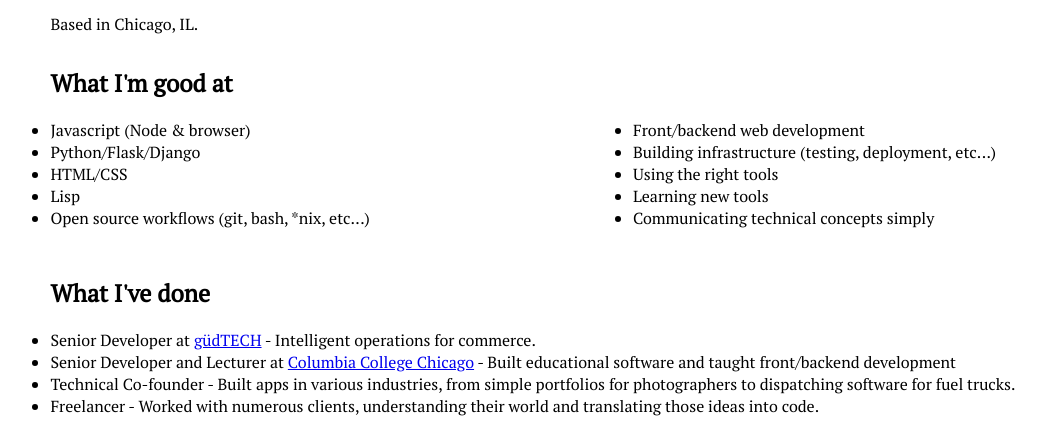
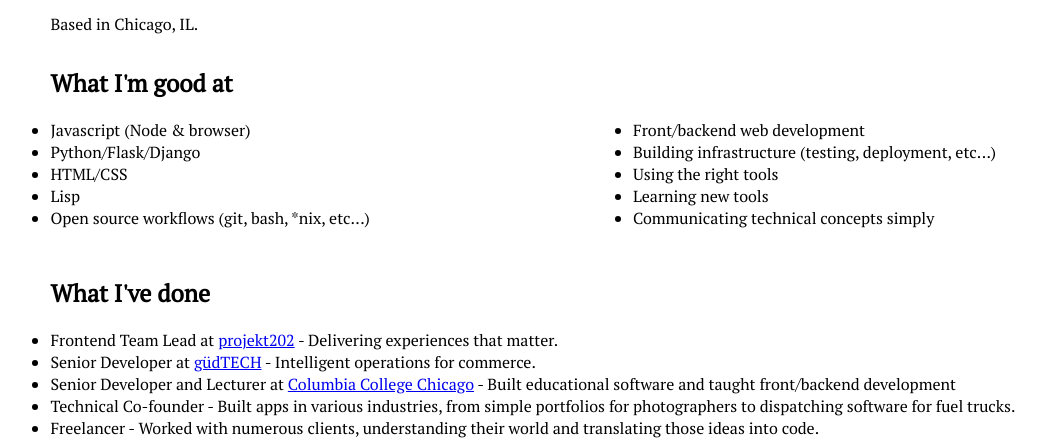
Before and after one commit to schickm/mattschick.com, a website: page src/index.html in a window 1280 px wide. Shown: the part 206-652 px from the top of the page, without its empty margins (60-1106 px from the left). Drawn offline with Linux system fonts and the light colour scheme; files that its build step writes are made by us from their sources; files whose address does not match are found by name.

Commit message:
Add p202 position

```diff
--- a/src/index.html
+++ b/src/index.html
@@ -44,6 +44,7 @@
 	<section>
 		<h2 class='clearfix'>What I've done</h2>
 		<ul>
+			<li><span class='role'>Frontend Team Lead at <a href='https://projekt202.com/'>projekt202</a></span> - Delivering experiences that matter.</li>
 			<li><span class='role'>Senior Developer at <a href='http://gudtech.com/'>güdTECH</a></span> - Intelligent operations for commerce.</li>
 			<li><span class='role'>Senior Developer and Lecturer at <a href='http://colum.edu/'>Columbia College Chicago</a></span> - Built educational software and taught front/backend development</li>
 			<li><span class='role'>Technical Co-founder</span> - Built apps in various industries, from simple portfolios for photographers to dispatching software for fuel trucks.</li>
```
